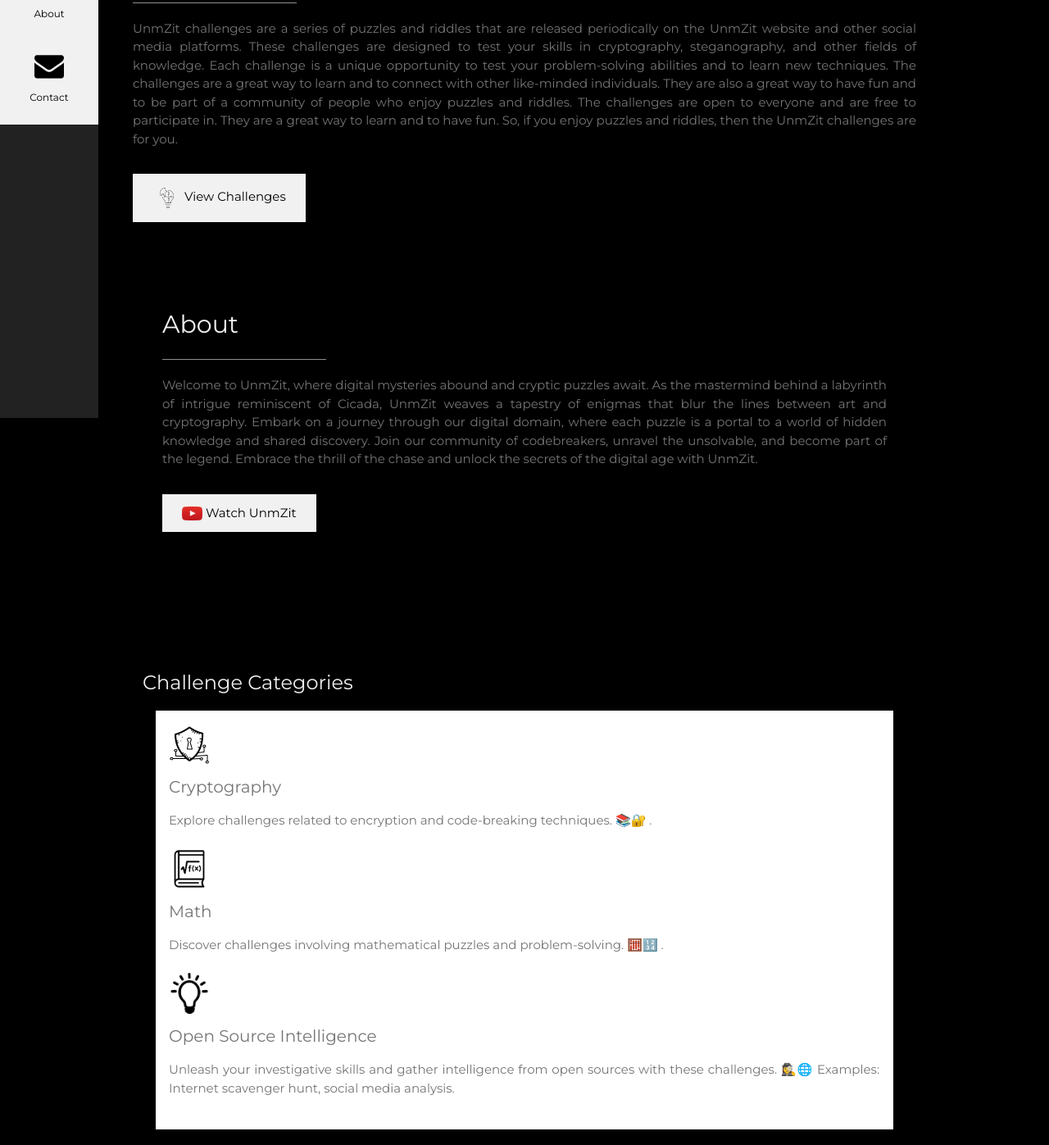
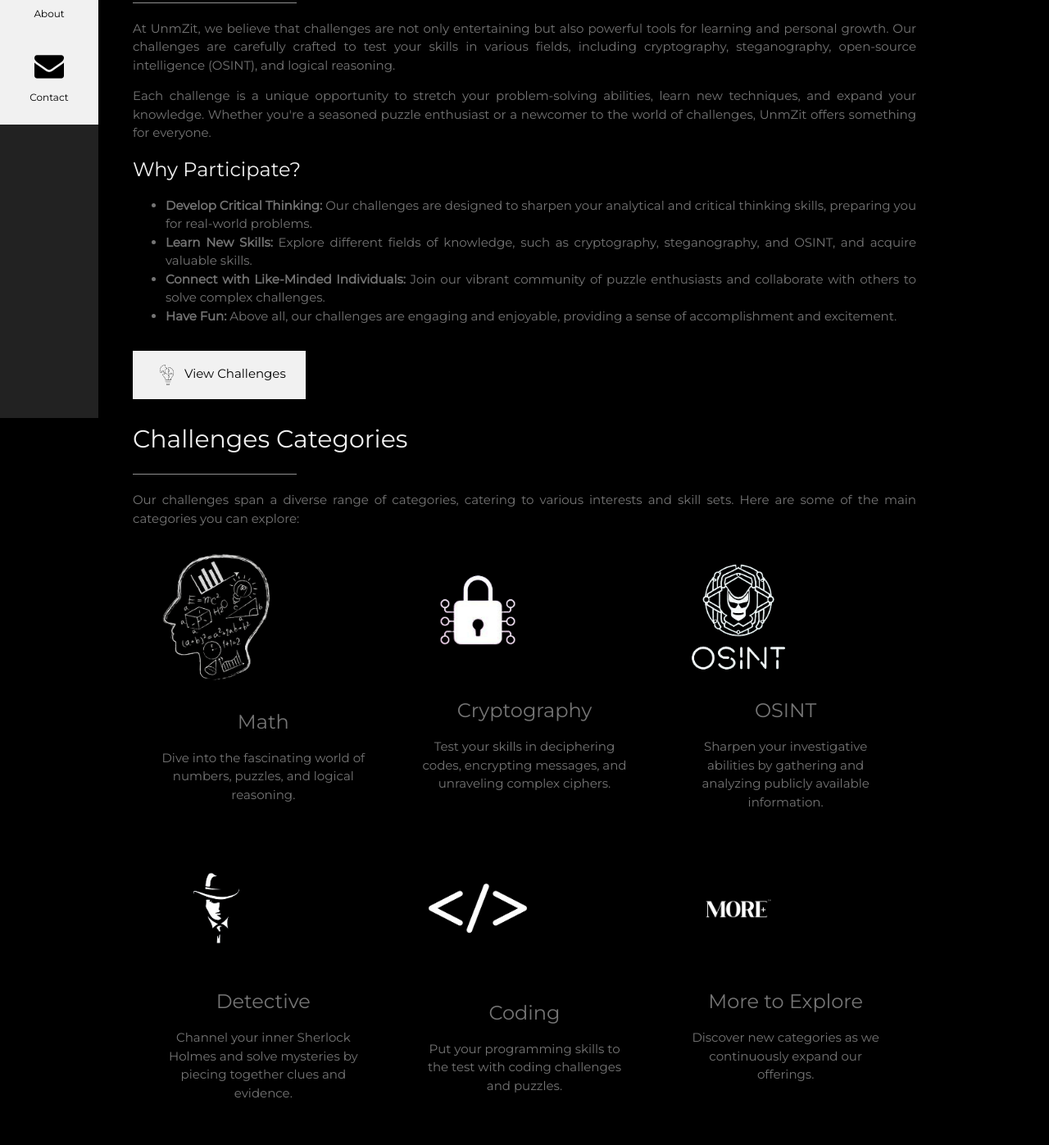
Before and after one commit to lounesboubekir/lounesboubekir.github.io, a plain HTML site: page index.html in a window 1280 px wide. Shown: the part 290-1687 px from the top of the page at 82% size. Drawn offline with nearby package versions, Linux system fonts and the light colour scheme; a script that the page names is missing.

Commit message:
update all

```diff
--- a/index.html
+++ b/index.html
@@ -15,6 +15,7 @@
   <meta property="og:description" content="Welcome to UnmZit, where digital mysteries abound and cryptic puzzles await. Join our community of codebreakers, unravel the unsolvable, and become part of the legend.">
   <meta property="og:image" content="https://github.com/lounesboubekir/unmzit/blob/main/src/imgs/logos/baner.jpg?raw=true">
   <meta property="og:url" content="https://unmzit.me/">
+  <link rel="canonical" href="https://unmzit.me/">
 </head>
 <body class="w3-black">
 <!-- Icon Bar (Sidebar - hidden on small screens) -->
@@ -64,77 +65,100 @@
             </header>
             </div>
 
-
-<!-- CHALLENGES Section -->
+<!-- CHALLENGES and Categories Section -->
 <div class="w3-padding-large" id="Challenges">
-  <div class="w3-content w3-justify w3-text-grey w3-padding-64" id="Challenges">
+  <div class="w3-content w3-justify w3-text-grey w3-padding-64">
     <h2 class="w3-text-light-grey">Challenges</h2>
     <hr style="width:200px" class="w3-opacity">
+    <p>At UnmZit, we believe that challenges are not only entertaining but also powerful tools for learning and personal growth. Our challenges are carefully crafted to test your skills in various fields, including cryptography, steganography, open-source intelligence (OSINT), and logical reasoning.</p>
+    <p>Each challenge is a unique opportunity to stretch your problem-solving abilities, learn new techniques, and expand your knowledge. Whether you're a seasoned puzzle enthusiast or a newcomer to the world of challenges, UnmZit offers something for everyone.</p>
 
-    <p>UnmZit challenges are a series of puzzles and riddles that are released periodically on the UnmZit
-      website and other social media platforms. These challenges are designed to test your skills in cryptography,
-      steganography, and other fields of knowledge. Each challenge is a unique opportunity to test your problem-solving abilities and to learn new techniques.
-       The challenges are a great way to learn and to connect with other like-minded individuals.
-      They are also a great way to have fun and to be part of a community of people who enjoy puzzles and riddles.
-      The challenges are open to everyone and are free to participate in. They are a great way to learn and to have fun. So, if you enjoy puzzles and riddles, then the UnmZit challenges are for you.
-    </p>
-    <a href="chalenges.html" target="_blank">
-      <button class="w3-button  w3-padding-large w3-section">
-        <img src="src/imgs/logos/solve.png" alt=" Logo" style="width: 35px;">
-        View Challenges
-      </button>
+    <h3 class="w3-text-light-grey">Why Participate?</h3>
+    <ul>
+      <li><strong>Develop Critical Thinking:</strong> Our challenges are designed to sharpen your analytical and critical thinking skills, preparing you for real-world problems.</li>
+      <li><strong>Learn New Skills:</strong> Explore different fields of knowledge, such as cryptography, steganography, and OSINT, and acquire valuable skills.</li>
+      <li><strong>Connect with Like-Minded Individuals:</strong> Join our vibrant community of puzzle enthusiasts and collaborate with others to solve complex challenges.</li>
+      <li><strong>Have Fun:</strong> Above all, our challenges are engaging and enjoyable, providing a sense of accomplishment and excitement.</li>
+    </ul>
+    <a href="challenges.html" target="_blank" class="w3-button w3-padding-large w3-section">
+      <img src="src/imgs/logos/solve.png" alt="Logo" style="width: 35px;"> View Challenges
     </a>
-    <br>
 
-
-
-          <!-- About Section -->
-          <div class="w3-content w3-justify w3-text-grey w3-padding-64" id="about">
-            <div class="w3-padding-large" id="about">
-            <h2 class="w3-text-light-grey">About</h2>
-            <hr style="width:200px" class="w3-opacity">
-            <p>Welcome to UnmZit, where digital mysteries abound and cryptic puzzles await.
-              As the mastermind behind a labyrinth of intrigue reminiscent of Cicada,
-              UnmZit weaves a tapestry of enigmas that blur the lines between art and cryptography. Embark on a journey through our digital domain, where each puzzle is a portal to a world of hidden knowledge and shared discovery.
-               Join our community of codebreakers, unravel the unsolvable, and become part of the legend.
-              Embrace the thrill of the chase and unlock the secrets of the digital age with UnmZit.
-            </p>
-              <a href="https://www.youtube.com/channel/UCBvL3qjr_akT-qnYpdE_grA" target="_blank">
-                <button class="w3-button  w3-padding-large w3-section">
-                  <img src="src/imgs/logos/ytb.png" alt="YouTube Logo" style="width: 25px;">
-                  Watch UnmZit
-                </button>
-              </a>
-            </div>
+    <h2 class="w3-text-light-grey">Challenges Categories</h2>
+    <hr style="width:200px" class="w3-opacity">
+    <p>Our challenges span a diverse range of categories, catering to various interests and skill sets. Here are some of the main categories you can explore:</p>
+    <div class="w3-row">
+      <div class="w3-col m4 w3-padding">
+        <div class="w3-card-4">
+          <img src="src/imgs/categories/math.png" alt="Math" style="width:60%">
+          <div class="w3-container w3-center">
+            <h3>Math</h3>
+            <p>Dive into the fascinating world of numbers, puzzles, and logical reasoning.</p>
+          </div>
         </div>
-
-
-
-
-
-  <!-- Challenge Categories -->
-  <div class="w3-content w3-justify w3-text-grey w3-padding-64">
-    <h3 class="w3-text-light-grey">Challenge Categories</h3>
-    <div class="w3-row-padding w3-margin-top">
-      <div class="w3-third">
-        <div class="w3-card w3-container">
-          <img src="src/imgs/logos/cryptography.png" alt="Cryptography Logo" style="width: 50px;">
-          <h4>Cryptography</h4>
-          <p>Explore challenges related to  encryption and code-breaking techniques. 📚🔐 .</p>
-          <br>
-          <img src="src/imgs/logos/math.png" alt="Math Logo" style="width: 50px;">
-          <h4>Math</h4>
-          <p>Discover challenges involving mathematical puzzles and problem-solving. 🧮🔢 .</p>
-          <br>
-          <img src="src/imgs/logos/osint.png" alt="OSINT Logo" style="width:50px">
-          <h4>Open Source Intelligence</h4>
-          <p>Unleash your investigative skills and gather intelligence from open sources with these challenges. 🕵️‍♀️🌐 Examples: Internet scavenger hunt, social media analysis.</p>
-          <br>
-
+      </div>
+      <div class="w3-col m4 w3-padding">
+        <div class="w3-card-4">
+          <img src="src/imgs/categories/crypto.png" alt="Cryptography" style="width:60%">
+          <div class="w3-container w3-center">
+            <h3>Cryptography</h3>
+            <p>Test your skills in deciphering codes, encrypting messages, and unraveling complex ciphers.</p>
+          </div>
+        </div>
+      </div>
+      <div class="w3-col m4 w3-padding">
+        <div class="w3-card-4">
+          <img src="src/imgs/categories/osint.png" alt="OSINT" style="width:60%">
+          <div class="w3-container w3-center">
+            <h3>OSINT</h3>
+            <p>Sharpen your investigative abilities by gathering and analyzing publicly available information.</p>
+          </div>
+        </div>
+      </div>
+    </div>
+    <div class="w3-row">
+      <div class="w3-col m4 w3-padding">
+        <div class="w3-card-4">
+          <img src="src/imgs/categories/dtctive.png" alt="Detective" style="width:60%">
+          <div class="w3-container w3-center">
+            <h3>Detective</h3>
+            <p>Channel your inner Sherlock Holmes and solve mysteries by piecing together clues and evidence.</p>
+          </div>
+        </div>
+      </div>
+      <div class="w3-col m4 w3-padding">
+        <div class="w3-card-4">
+          <img src="src/imgs/categories/coding.png" alt="Coding" style="width:60%">
+          <div class="w3-container w3-center">
+            <h3>Coding</h3>
+            <p>Put your programming skills to the test with coding challenges and puzzles.</p>
+          </div>
+        </div>
+      </div>
+      <div class="w3-col m4 w3-padding">
+        <div class="w3-card-4">
+          <img src="src/imgs/categories/more.png" alt="More" style="width:60%">
+          <div class="w3-container w3-center">
+            <h3>More to Explore</h3>
+            <p>Discover new categories as we continuously expand our offerings.</p>
+          </div>
         </div>
       </div>
     </div>
   </div>
+</div>
+
+
+
+<!-- ABOUT Section -->
+<div class="w3-padding-large" id="About">
+  <div class="w3-content w3-justify w3-text-grey w3-padding-64">
+    <h2 class="w3-text-light-grey">About UnmZit</h2>
+    <hr style="width:200px" class="w3-opacity">
+    <p>UnmZit is a community-driven platform dedicated to the art of puzzles, riddles, and problem-solving. Our mission is to provide a space where individuals can challenge themselves, learn new skills, and connect with like-minded enthusiasts from around the world.</p>
+    <p>At UnmZit, we believe that puzzles and riddles are not just entertaining diversions but also powerful tools for fostering critical thinking, creativity, and perseverance. By presenting a diverse range of challenges, we aim to engage and inspire individuals of all ages and backgrounds.</p>
+  </div>
+</div>
 
 
 
@@ -170,7 +194,7 @@
       </a>
       <br><br>
       <a href="https://discord.gg/unmzit" target="_blank" class="w3-button w3-light-grey w3-padding-small">
-        <i class="fa fa "></i> Discord
+        <i class="fa fa-discord"></i> Discord
       </a>
     </div>
   </div>
```
Also changed, not shown: src/imgs/categories/coding.png (added), src/imgs/categories/crypto.png (added), src/imgs/categories/dtctive.png (added), src/imgs/categories/math.png (added), src/imgs/categories/more.png (added), src/imgs/categories/osint.png (added), src/imgs/logos/dtctive.png (deleted), src/imgs/logos/math.png (deleted), src/imgs/logos/osint.png (deleted).
